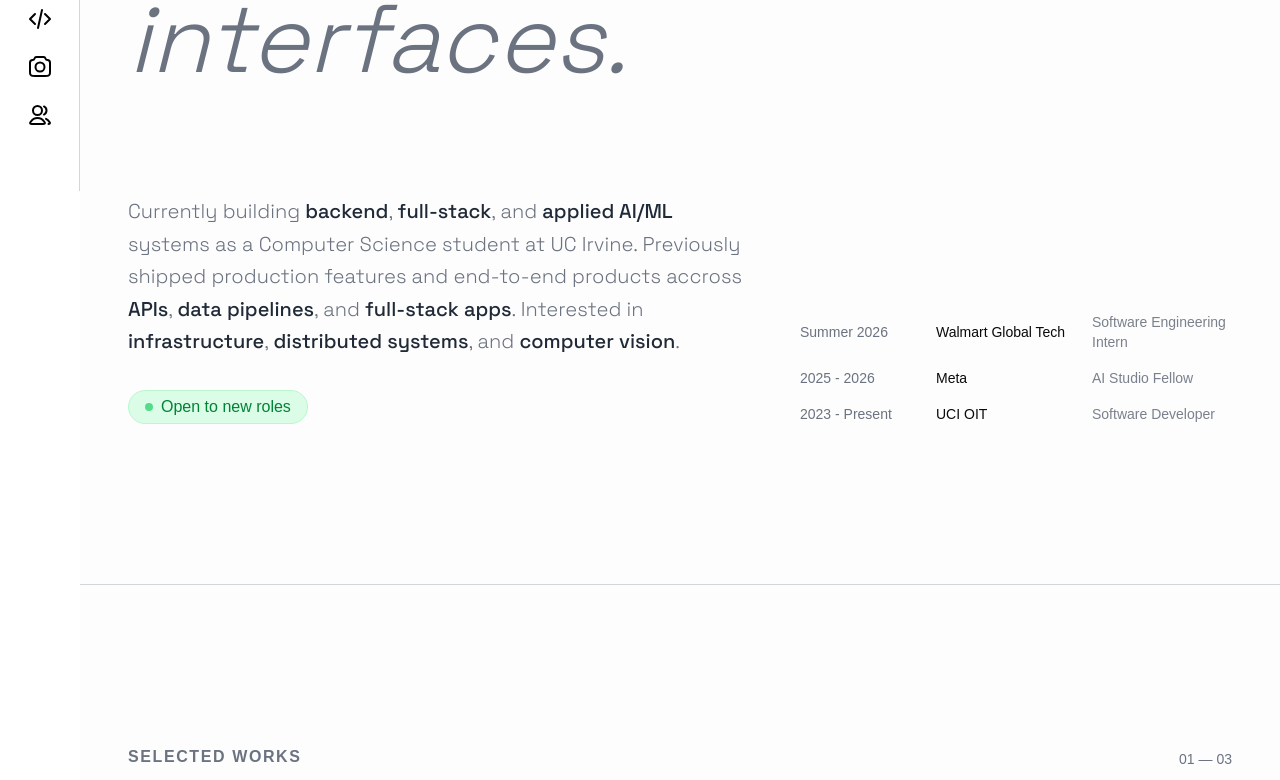
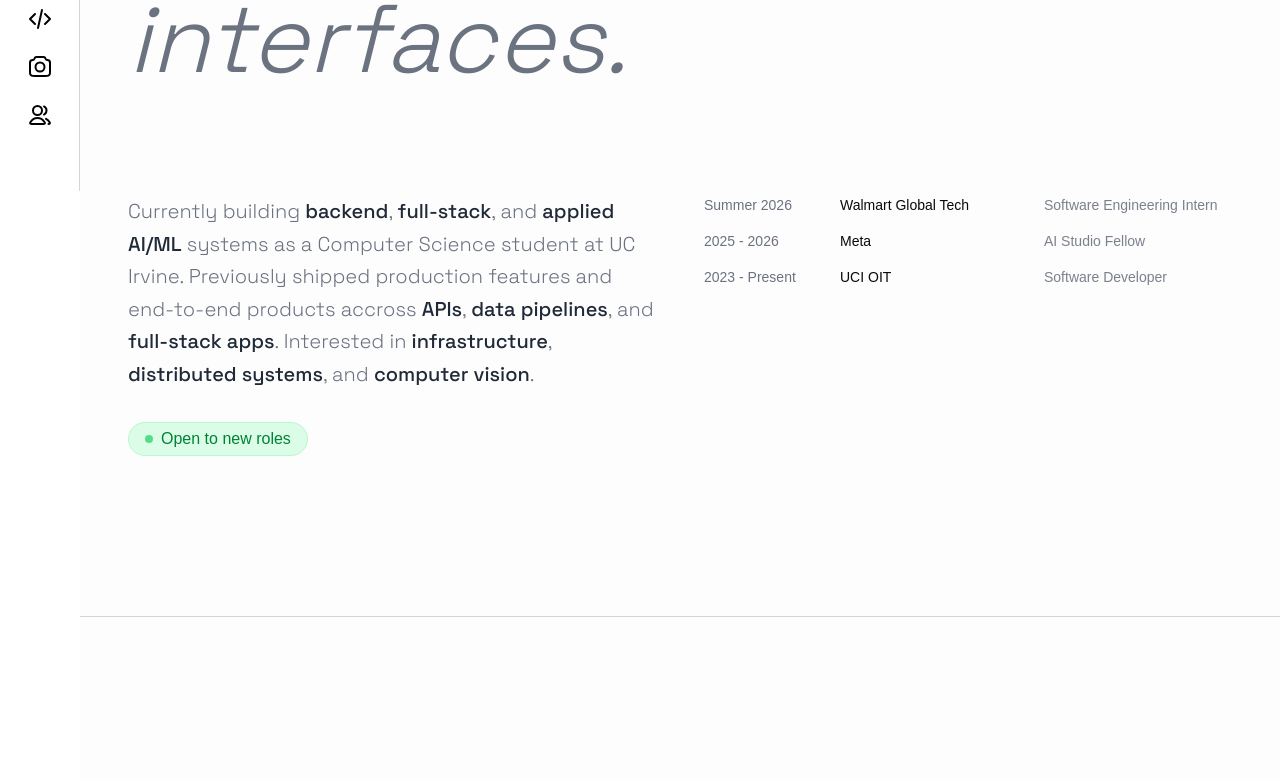
Before and after one commit to leonardosiu/portfolio-dev, a Next.js app: page / in a window 1280 px wide. Shown: the part 609-1389 px from the top of the page. Built offline with nearby package versions, Linux system fonts and the light colour scheme; a web font is replaced by a local one.

Commit message:
fix: timeline formatting

```diff
--- a/components/home/Hero.tsx
+++ b/components/home/Hero.tsx
@@ -3,7 +3,7 @@ import { cn } from "@/lib/utils";
 
 export default function Hero() {
     return (
-      <section className="space-y-8 px-6 md:px-12 py-8 max-w-[95rem] w-full mx-auto">
+      <section className="space-y-8 px-6 md:px-12 py-8 max-w-7xl w-full mx-auto">
         {/* tagline */}
         <h1 className="font-serif text-5xl md:text-7xl lg:text-8xl leading-tight mb-8">
           I build systems behind <br /> real products
@@ -16,7 +16,7 @@ export default function Hero() {
         {/* description / metadata */}
         <div className="grid grid-cols-1 lg:grid-cols-12 gap-12 mt-16 md:mt-24">
           {/* description */}
-          <div className="lg:col-span-7">
+          <div className="lg:col-span-6">
             {/** @TODO: add hover effects to bolded words where an icon representing the concept is shown */}
             <p className="text-lg md:text-xl text-muted-light leading-relaxed font-light">
               Currently building <strong className="text-text-light font-medium">backend</strong>, <strong className="text-text-light font-medium">full-stack</strong>, and <strong className="text-text-light font-medium">applied AI/ML</strong> systems as a Computer Science student at UC Irvine.
@@ -41,7 +41,7 @@ export default function Hero() {
           </div>
 
           {/* metadata */}
-          <div className="lg:col-span-5 flex flex-col justify-end space-y-4 font-mono text-sm">
+          <div className="lg:col-span-6 flex flex-col justify-start space-y-4 font-mono text-sm">
             <div className="grid grid-cols-2 md:grid-cols-[2fr_3fr_3fr] lg:grid-cols-[minmax(90px,120px)_1fr_1fr] items-center gap-x-4">
               <span className="text-muted-light group-hover:text-text-light transition-colors">
                 Summer 2026
```
